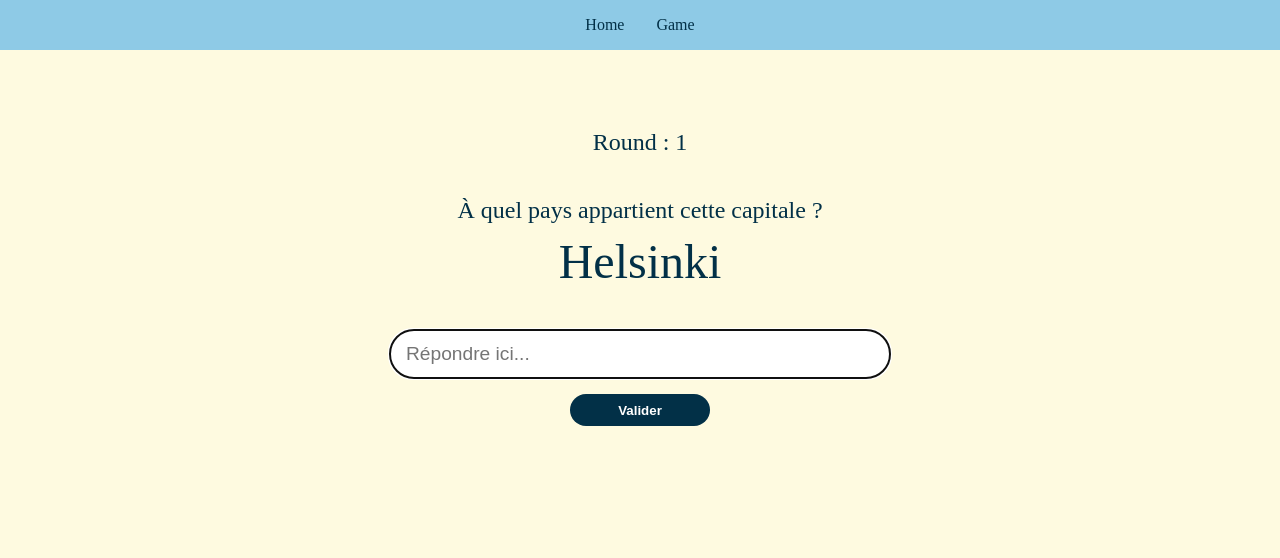
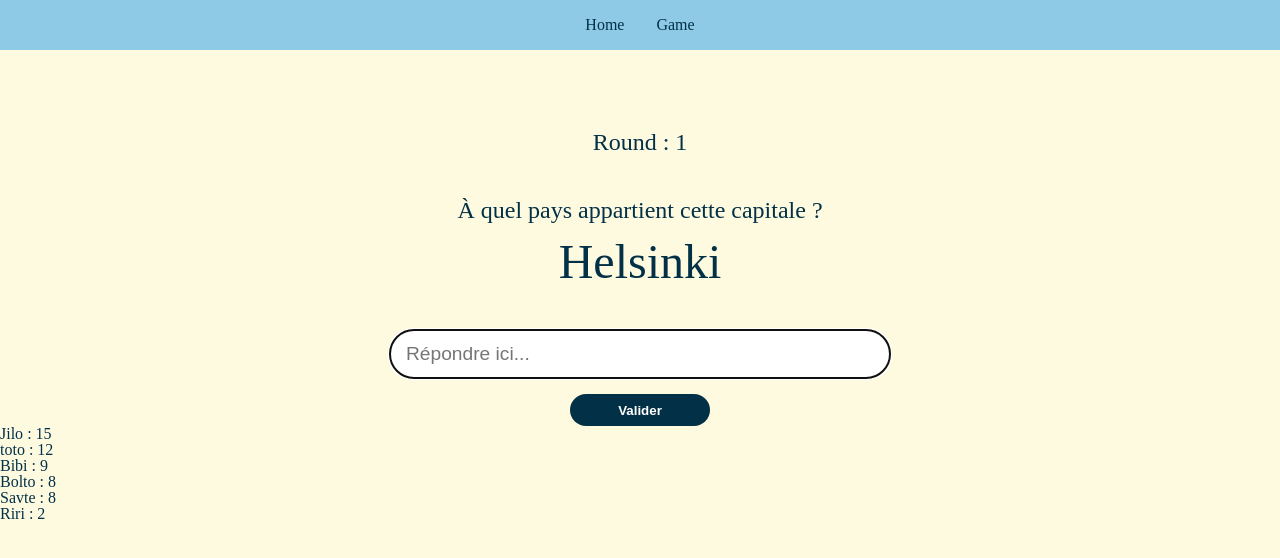
Before and after one commit to rqphy/geo_quizz, a React (Vite) app: page /game in a window 1280 px wide. Shown: the top 558 px of the page. Built offline with nearby package versions, Linux system fonts and the light colour scheme.

Commit message:
:sparkles: create scoreboard component & display a list of player after sorting them by score from high to low

```diff
--- /dev/null
+++ b/src/components/ScoreBoard/ScoreBoard.tsx
@@ -0,0 +1,19 @@
+import { IPlayer } from "../../types/interfaces"
+
+interface IScoreBoardProps {
+	playerList: IPlayer[]
+}
+
+export default function ScoreBoard({ playerList }: IScoreBoardProps) {
+	playerList.sort((a, b) => b.score - a.score)
+
+	return (
+		<ul className="scoreboard">
+			{playerList.map((player: IPlayer) => (
+				<li>
+					{player.name} : {player.score}
+				</li>
+			))}
+		</ul>
+	)
+}
--- a/src/routes/game/Game.tsx
+++ b/src/routes/game/Game.tsx
@@ -1,10 +1,21 @@
 import Quizz from "../../components/Quizz/Quizz"
+import ScoreBoard from "../../components/ScoreBoard/ScoreBoard"
 import EuropeFR from "../../data/FR/europe.json"
+
+const fakePlayerList = [
+	{ name: "toto", score: 12 },
+	{ name: "Bibi", score: 9 },
+	{ name: "Jilo", score: 15 },
+	{ name: "Riri", score: 2 },
+	{ name: "Bolto", score: 8 },
+	{ name: "Savte", score: 8 },
+]
 
 export default function Game() {
 	return (
 		<>
 			<Quizz countriesList={EuropeFR} />
+			<ScoreBoard playerList={fakePlayerList} />
 		</>
 	)
 }
--- a/src/types/interfaces.ts
+++ b/src/types/interfaces.ts
@@ -2,3 +2,8 @@ export interface ICountry {
 	country_name: string
 	capital_name: string
 }
+
+export interface IPlayer {
+	name: string,
+	score: number
+}
```
